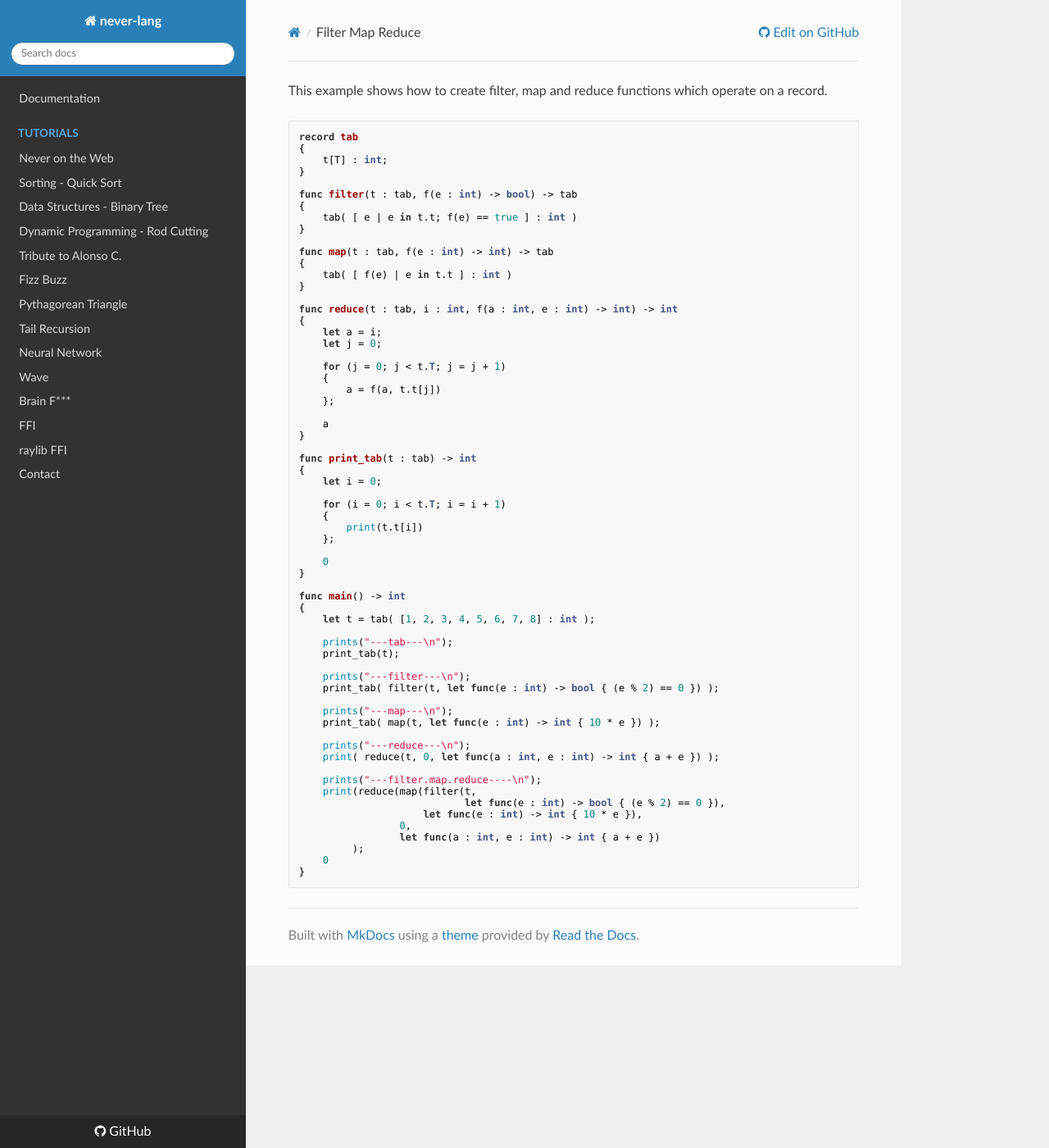
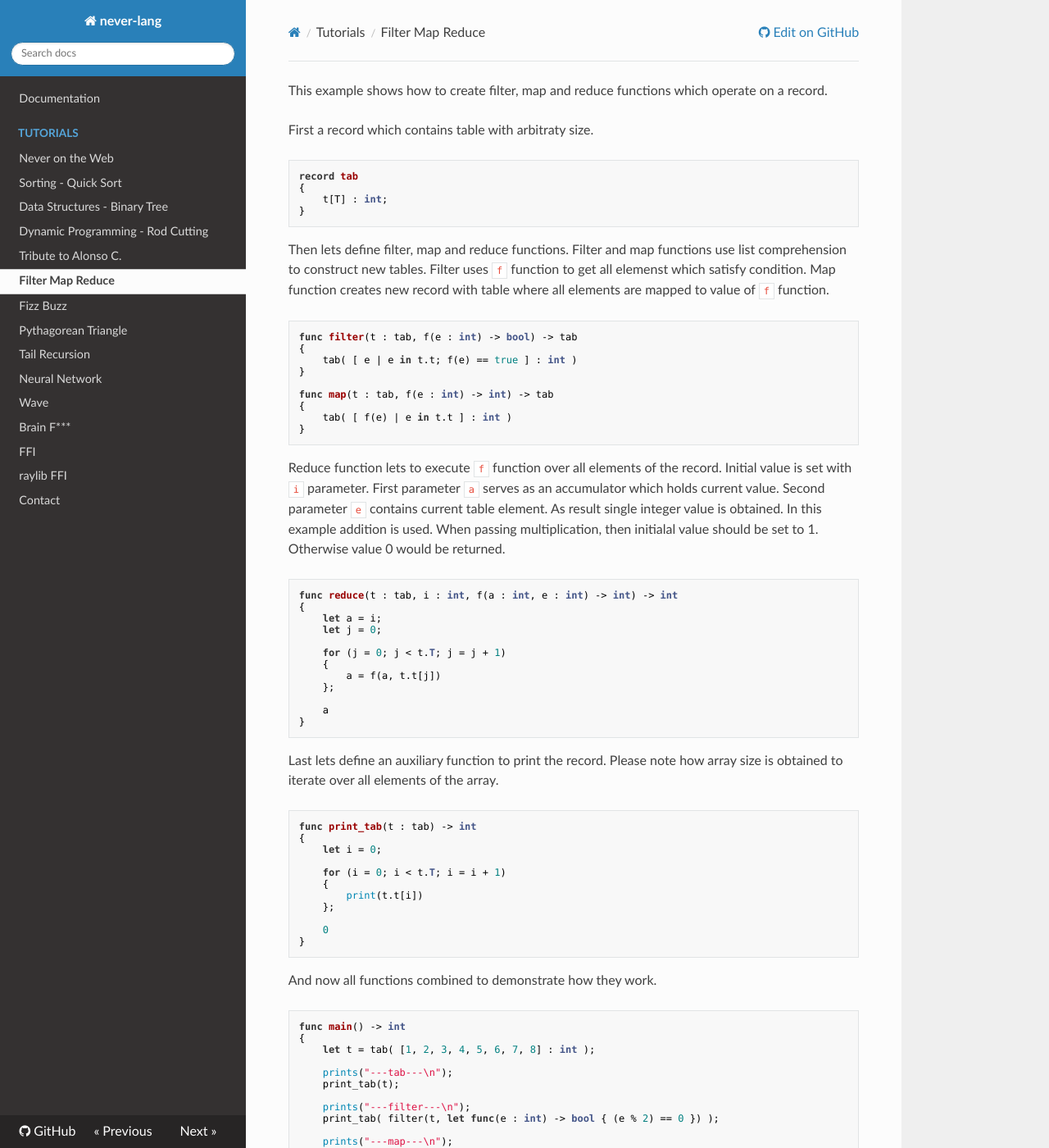
Before and after one commit to never-lang/never-docs, an MkDocs documentation site: the page built from docs/fmr.md, in a window 1280 px wide and 1400 px high. Shown: the whole window at 82% size. Built offline with MkDocs 1.6.1, drawn with Linux system fonts in a browser that asks for light colours.

Commit message:
Filter Map Redunce example

````diff
--- a/docs/fmr.md
+++ b/docs/fmr.md
@@ -5,12 +5,22 @@ title: Filter Map Reduce
 This example shows how to create filter, map and reduce functions which
 operate on a record.
 
+First a record which contains table with arbitraty size.
+
 ```never
 record tab
 {
     t[T] : int;
 }
+```
 
+Then lets define filter, map and reduce functions. Filter and map
+functions use list comprehension to construct new tables. Filter
+uses ```f``` function to get all elemenst which satisfy condition.
+Map function creates new record with table where all elements
+are mapped to value of ```f``` function.
+
+```never
 func filter(t : tab, f(e : int) -> bool) -> tab
 {
     tab( [ e | e in t.t; f(e) == true ] : int )
@@ -20,7 +30,17 @@ func map(t : tab, f(e : int) -> int) -> tab
 {
     tab( [ f(e) | e in t.t ] : int )
 }
+```
 
+Reduce function lets to execute ```f``` function over all elements
+of the record. Initial value is set with ```i``` parameter. First
+parameter ```a``` serves as an accumulator which holds current value.
+Second parameter ```e``` contains current table element. As result
+single integer value is obtained. In this example addition is used.
+When passing multiplication, then initialal value should be set to 1.
+Otherwise value 0 would be returned.
+
+```never
 func reduce(t : tab, i : int, f(a : int, e : int) -> int) -> int
 {
     let a = i;
@@ -33,7 +53,12 @@ func reduce(t : tab, i : int, f(a : int, e : int) -> int) -> int
 
     a
 }
+```
 
+Last lets define an auxiliary function to print the record.
+Please note how array size is obtained to iterate over all elements of the array.
+
+```never
 func print_tab(t : tab) -> int
 {
     let i = 0;
@@ -45,7 +70,11 @@ func print_tab(t : tab) -> int
 
     0
 }
+```
 
+And now all functions combined to demonstrate how they work.
+
+```never
 func main() -> int
 {
     let t = tab( [1, 2, 3, 4, 5, 6, 7, 8] : int );
--- a/mkdocs.yml
+++ b/mkdocs.yml
@@ -15,6 +15,7 @@ nav:
        - Data Structures - Binary Tree: btree.md
        - Dynamic Programming - Rod Cutting : rodcut.md
        - Tribute to Alonso C.: curradd.md
+       - Filter Map Reduce: fmr.md
        - Fizz Buzz: fizzbuzz.md
        - Pythagorean Triangle: pitria.md
        - Tail Recursion: tailrec.md
````
Also changed, not shown: other parts of docs/fmr.md (+2 -0 lines), docs/curradd.md (+3 -3 lines).
